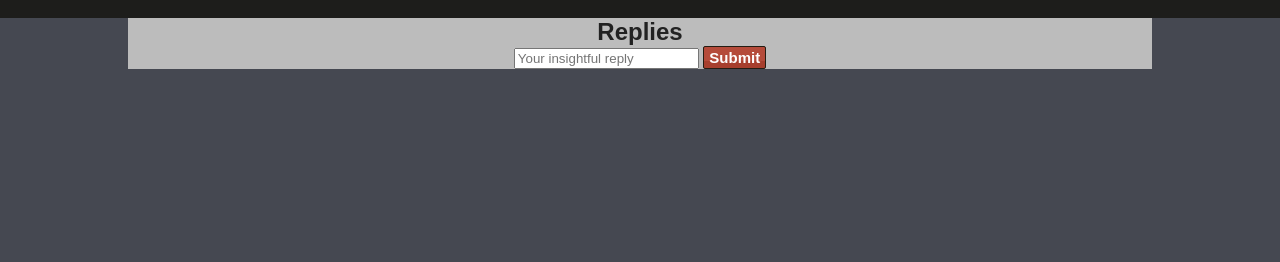
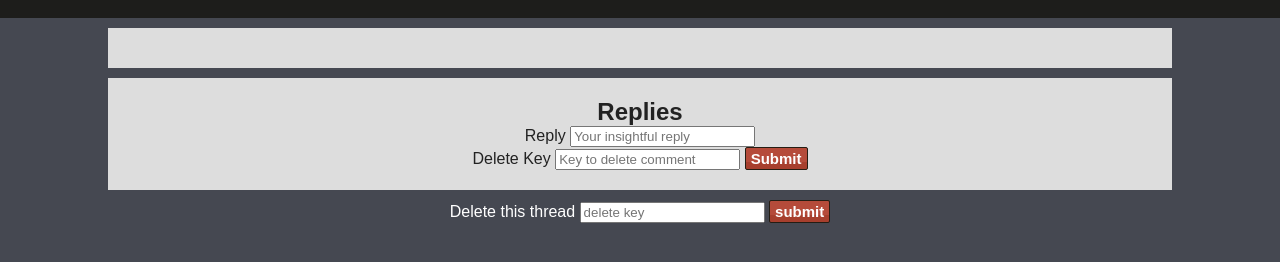
Before and after one commit to LudwigThePig/Anonymous-Messageboard, a website: page views/thread.html in a window 1280 px wide. Shown: the part 62-324 px from the top of the page. Drawn offline with Linux system fonts and the light colour scheme; files whose address does not match are found by name.

Commit message:
Added delete thread form, updated css for thread

```diff
--- a/public/css/thread.css
+++ b/public/css/thread.css
@@ -6,15 +6,16 @@
     color: #fff;
   }
 
-  .thread{
-  text-align: left
+  #thread{
+  text-align: left;
   }
 
-  #replies{
-    background-color: #bcbcbc;
+  #replies, #thread{
+    background-color: #ddd;
     color: #222;
     width: 80%;
-    margin: auto;
+    padding: 20px;
+    margin: 10px auto;
   }
   ul{
     list-style: none;
--- a/views/thread.html
+++ b/views/thread.html
@@ -20,12 +20,18 @@
       <div id="replyNode">
       </div>
       <form id="replyForm">
-        <input type="text" placeholder="Your insightful reply" name="text" required="">
+        <label>Reply</label>
+        <input type="text" placeholder="Your insightful reply" name="text" required=""><br>
+        <label>Delete Key</label>
+        <input type="text" placeholder="Key to delete comment" name="delete" required="">
         <input type="submit" class="button" value="Submit">
       </form>
     </div>
-
+    <form id="deleteForm">
+      <label>Delete this thread</label>
+      <input type="text" placeholder="delete key" name="text" required="">
+      <input type="submit" class="button" value="submit">
+    </form>
   <script src="/public/js/thread.js"></script>
-
   </body>
 </html>
```
